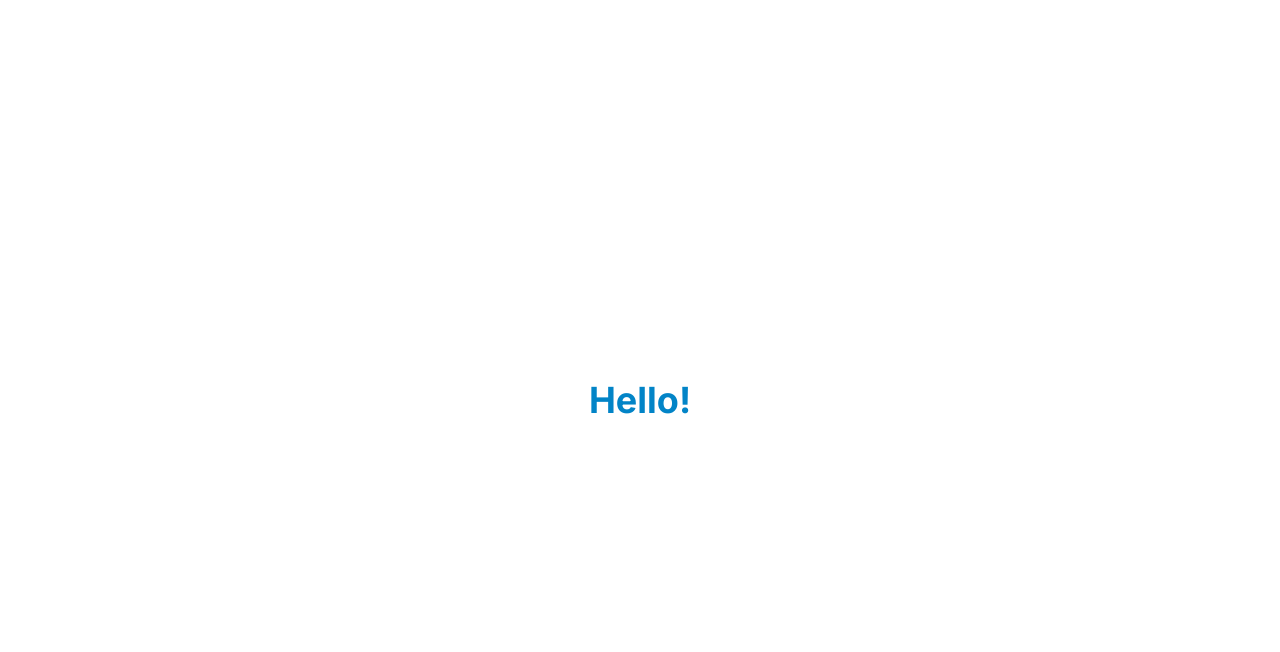
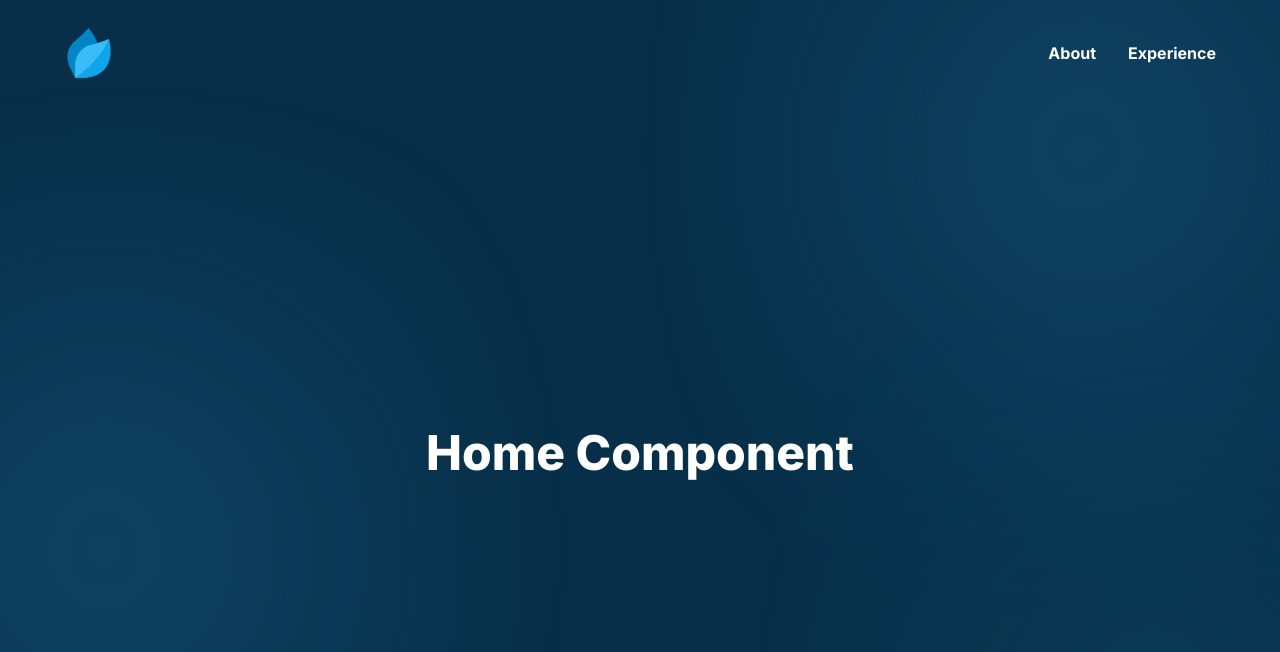
Before and after one commit to ahmadatif23/portfolio, a Next.js app: page / in a window 1280 px wide. Shown: the top 652 px of the page. Built offline with nearby package versions, Linux system fonts and the light colour scheme.

Commit message:
STYLE: Build foundation for the web design

```diff
--- a/app/layout.tsx
+++ b/app/layout.tsx
@@ -1,4 +1,4 @@
-import type { Metadata } from "next";
+import type { Metadata, Viewport } from "next";
 import { Inter } from "next/font/google";
 import "./globals.css";
 
@@ -9,6 +9,10 @@ export const metadata: Metadata = {
   description: "Explore Ahmad Atif's digital creations—a fusion of technology and creativity, inviting you on a captivating journey through the world of web development.",
   generator: "Next.js",
   manifest: "/manifest.json",
+};
+
+export const viewport: Viewport = {
+  themeColor: "#082f49"
 };
 
 export default function RootLayout({
--- a/app/page.tsx
+++ b/app/page.tsx
@@ -1,9 +1,39 @@
-import Image from "next/image";
+"use client";
+
+import AboutComponent from "@/components/home/AboutComponent";
+import ExperienceComponent from "@/components/home/ExperienceComponent";
+import HomeComponent from "@/components/home/HomeComponent";
+import Background from "@/components/layout/Background";
+import Navbar from "@/components/layout/Navbar";
+import { useState } from "react";
 
 export default function Home() {
+  const [component, setComponent] = useState("home");
+
+  const CurrentComponent = () => {
+    switch (component) {
+      case "home":
+        return <HomeComponent />;
+      case "about":
+        return <AboutComponent />;
+      case "experience":
+        return <ExperienceComponent />;
+      default:
+        return null;
+    }
+  };
+
   return (
-    <main className="flex min-h-[100dvh] flex-col items-center justify-center p-24">
-      <p className="text-4xl font-bold text-sky-600">Hello!</p>
+    <main className="relative min-h-[100dvh] w-[100dvw] bg-sky-950">
+      <Background />
+
+      <div className="relative z-10 flex h-[100dvh] w-full flex-col">
+        <Navbar component={component} setComponent={setComponent} />
+
+        <div className="flex h-full w-full items-center justify-center">
+          <CurrentComponent />
+        </div>
+      </div>
     </main>
   );
 }
--- /dev/null
+++ b/components/home/AboutComponent.tsx
@@ -0,0 +1,5 @@
+export default function AboutComponent() {
+  return (
+    <div className='text-center text-5xl font-extrabold text-white'>About Component</div>
+  )
+}
--- /dev/null
+++ b/components/home/ExperienceComponent.tsx
@@ -0,0 +1,5 @@
+export default function ExperienceComponent() {
+  return (
+    <div className='text-center text-5xl font-extrabold text-white'>Experience Component</div>
+  )
+}
--- /dev/null
+++ b/components/home/HomeComponent.tsx
@@ -0,0 +1,5 @@
+export default function HomeComponent() {
+  return (
+    <div className='text-center text-5xl font-extrabold text-white'>Home Component</div>
+  )
+}
--- /dev/null
+++ b/components/layout/Background.tsx
@@ -0,0 +1,11 @@
+import React from "react";
+
+export default function Background() {
+  return (
+    <div className="fixed left-0 top-0 z-0 h-[100dvh] w-[100dvw]">
+      <div className="absolute left-0 top-1/2 z-0 h-[200px] w-[200px] rounded-full bg-gradient-to-r from-sky-400 to-transparent opacity-90 blur-[150px] md:h-[300px] md:w-[300px]"></div>
+      <div className="absolute right-0 top-0 z-0 h-[200px] w-[200px] rounded-full bg-gradient-to-r from-sky-400 to-transparent opacity-90 blur-[150px] md:h-[300px] md:w-[300px]"></div>
+      <div className="absolute bottom-0 right-0 z-0 h-[200px] w-[200px] rounded-full bg-gradient-to-r from-sky-400 to-transparent opacity-90 blur-[150px] md:h-[200px] md:w-[200px]"></div>
+    </div>
+  );
+}
--- /dev/null
+++ b/components/layout/Navbar.tsx
@@ -0,0 +1,40 @@
+import links from "@/constants/links";
+import Image from "next/image";
+
+interface Props {
+  component: string;
+  setComponent: (component: string) => void;
+}
+
+export default function Navbar(props: Props) {
+  const { component, setComponent } = props;
+
+  return (
+    <div className="top-0 z-20 flex w-full items-center justify-center bg-transparent px-6 py-7 xl:px-0">
+      <div className="flex w-full max-w-6xl items-center justify-between">
+        <button onClick={() => setComponent("home")}>
+          <Image
+            src={"/assets/logo.svg"}
+            alt={"Brand Logo"}
+            width={50}
+            height={50}
+          />
+        </button>
+
+        <div className="flex gap-8">
+          {links?.map((link) => (
+            <button
+              key={link.key}
+              className={`font-bold ${
+                component === link.key ? "text-sky-300" : "text-white"
+              }`}
+              onClick={() => setComponent(link.key)}
+            >
+              {link.name}
+            </button>
+          ))}
+        </div>
+      </div>
+    </div>
+  );
+}
--- /dev/null
+++ b/constants/index.ts
@@ -0,0 +1,5 @@
+import links from "./links";
+
+export {
+  links,
+};
--- /dev/null
+++ b/constants/links.ts
@@ -0,0 +1,4 @@
+export default [
+  { name: "About", key: "about" },
+  { name: "Experience", key: "experience" },
+];
```
Also changed, not shown: public/assets/logo.svg (added), public/manifest.json.
